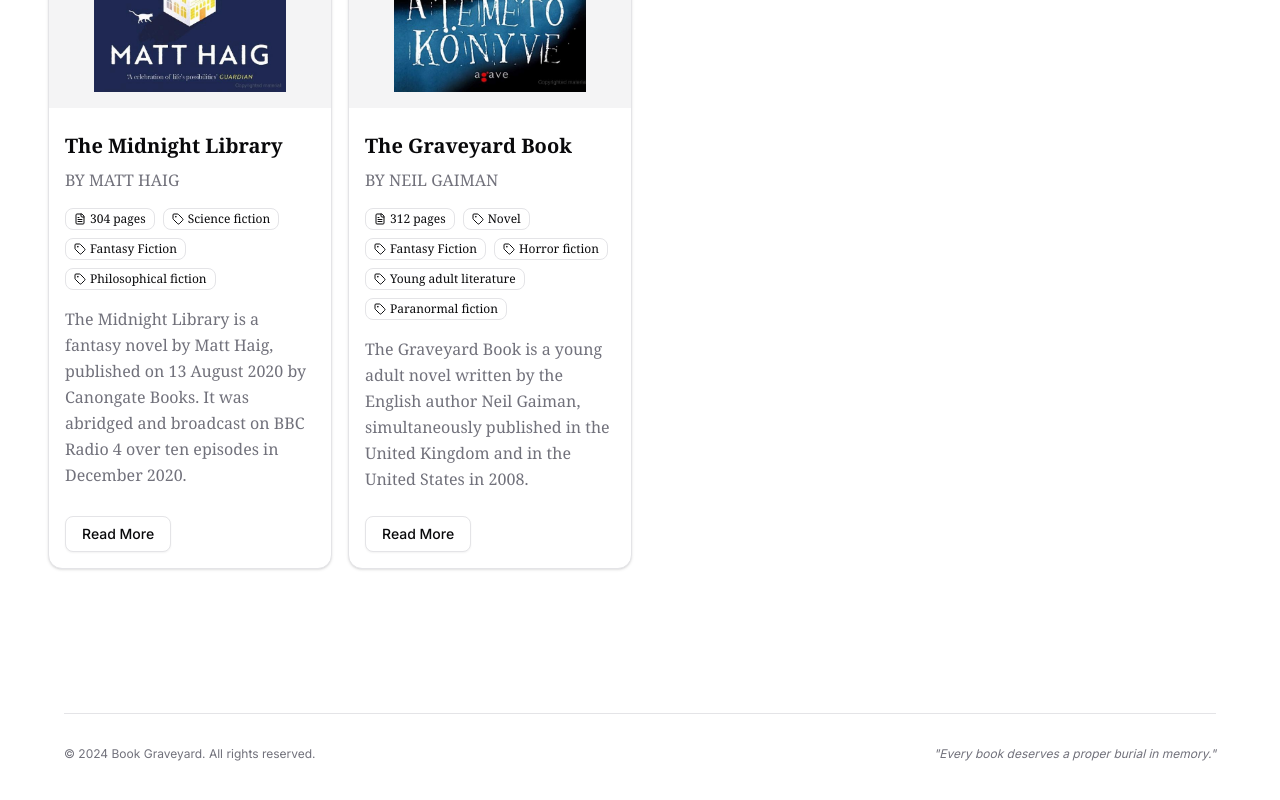
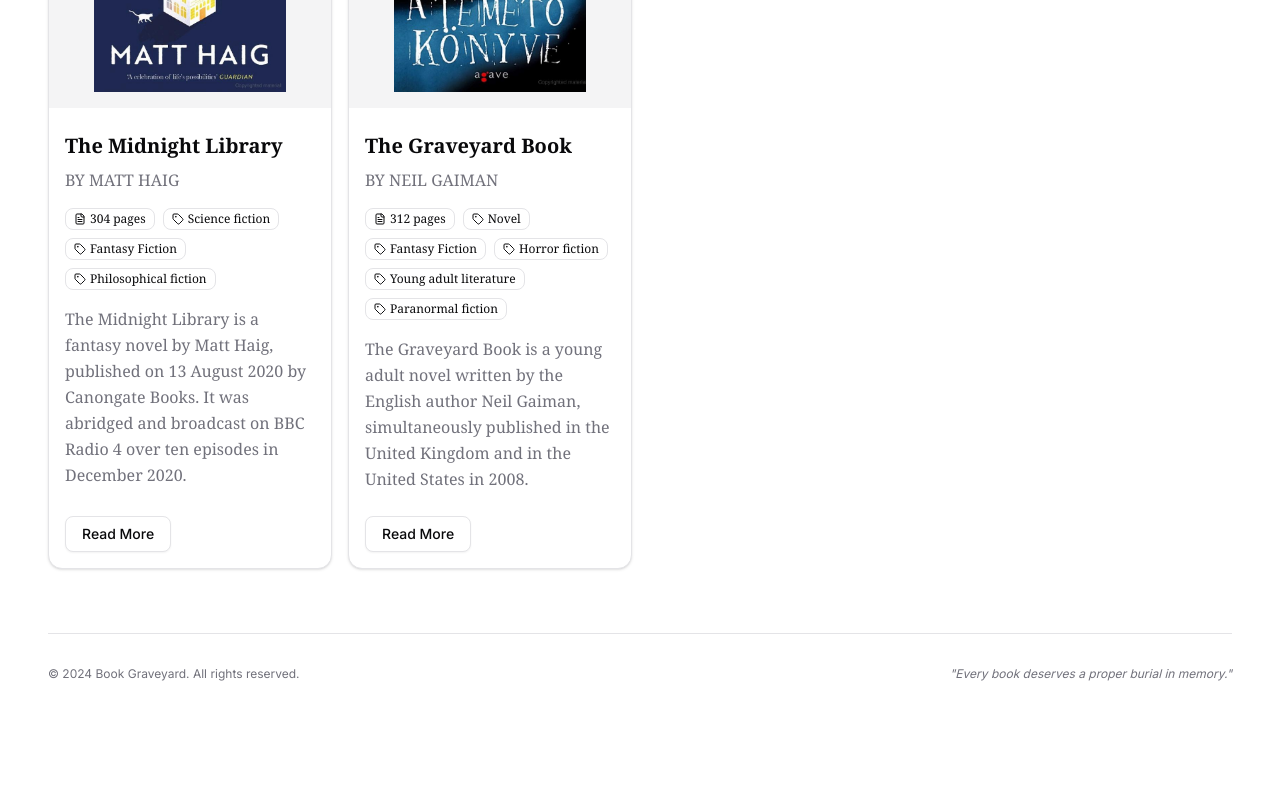
Before and after one commit to romcstd/book-graveyard, a Next.js app in the folder client/: page /books in a window 1280 px wide. Shown: the part 1729-2529 px from the top of the page. After the commit the page ends 2443 px from the top, so only its background shows below. Built offline with nearby package versions, Linux system fonts and the light colour scheme.

Commit message:
release-v0.1.5 | add 404 not found page.

```diff
--- a/client/app/layout.tsx
+++ b/client/app/layout.tsx
@@ -25,12 +25,12 @@
 
 export default function RootLayout({ children, }: Readonly<{ children: React.ReactNode }>) {
   return (
-    <html lang="en" app-version="0.1.4" suppressHydrationWarning>
+    <html lang="en" app-version="0.1.5" suppressHydrationWarning>
       <body
-        className={`${playfairDisplay.variable} ${inter.variable} antialiased`}
+        className={`${playfairDisplay.variable} ${inter.variable} antialiased flex flex-col min-h-screen`}
       >
         <Header />
-        <main className="px-8 sm:px-12 3xl:px-24">
+        <main className="px-8 sm:px-12 3xl:px-24 flex-1 flex flex-col">
           <Suspense fallback={null}>{children}</Suspense>
         </main>
         <Footer />
--- /dev/null
+++ b/client/app/not-found.tsx
@@ -0,0 +1,29 @@
+import { Metadata } from "next";
+import Link from "next/link";
+import { Button } from "@/components/ui/button"
+
+export const metadata: Metadata = {
+    title: "Page Not Found",
+    description: "Sorry, the page you are looking for does not exist.",
+};
+
+export default function NotFound() {
+    return (
+        <section className="flex flex-1 flex-col items-center justify-center text-center p-6">
+            <h1 className="text-8xl font-extrabold text-zinc-500">404</h1>
+            <h2 className="mt-4 text-3xl font-bold text-gray-800">
+                Oops! Page not found
+            </h2>
+            <p className="mt-4 text-lg text-gray-600">
+                Sorry, the page you’re looking for might have been removed, renamed, or never existed.
+            </p>
+            <Button asChild className="mt-4" size="lg">
+                <Link
+                    href="/"
+                >
+                    Go Back to Homepage
+                </Link>
+            </Button>
+        </section>
+    );
+}
--- a/client/components/books.tsx
+++ b/client/components/books.tsx
@@ -30,7 +30,7 @@
 
             return filterSearch && filterGenre;
         });
-    }, [books, search, selectedGenre]);
+    }, [search, selectedGenre]);
 
     const allGenres = useMemo(() => {
         const genreSet = new Set<string>();
--- a/client/components/footer.tsx
+++ b/client/components/footer.tsx
@@ -1,7 +1,6 @@
 export function Footer() {
     return (
-        <footer className="relative px-8 sm:px-12 3xl:px-24 bg-card mt-16">
-            <div className="container mx-auto px-4 py-12">
+        <footer className="relative mt-16 px-8 sm:px-12 3xl:px-24 bg-card">
                 {/* <div className="grid grid-cols-1 md:grid-cols-3 gap-8">
 
                     <div className="space-y-4">
@@ -47,13 +46,12 @@
                     </div>
                 </div> */}
 
-                <div className="border-t border-border mt-8 pt-8 flex flex-col md:flex-row justify-between items-center">
+                <div className="border-t border-border py-8 flex flex-col md:flex-row justify-between items-center">
                     <p className="text-xs text-muted-foreground">© 2024 Book Graveyard. All rights reserved.</p>
                     <p className="text-xs text-muted-foreground italic mt-2 md:mt-0">
                         &quot;Every book deserves a proper burial in memory.&quot;
                     </p>
                 </div>
-            </div>
         </footer>
     )
 };
--- a/client/package.json
+++ b/client/package.json
@@ -1,6 +1,6 @@
 {
   "name": "book-graveyard",
-  "version": "0.1.4",
+  "version": "0.1.5",
   "private": true,
   "scripts": {
     "dev": "next dev --turbopack",
--- a/package.json
+++ b/package.json
@@ -1,6 +1,6 @@
 {
   "name": "book-graveyard",
-  "version": "0.1.4",
+  "version": "0.1.5",
   "description": "",
   "main": "index.js",
   "scripts": {
```
Also changed, not shown: 1 other file (tests, documents, lock files or other folders).
